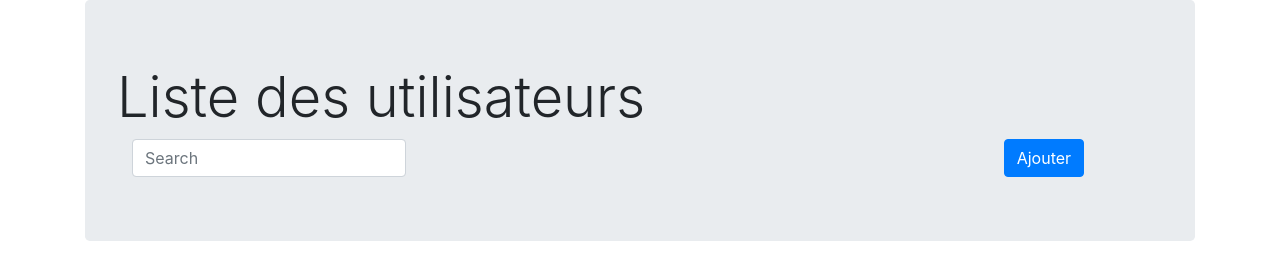
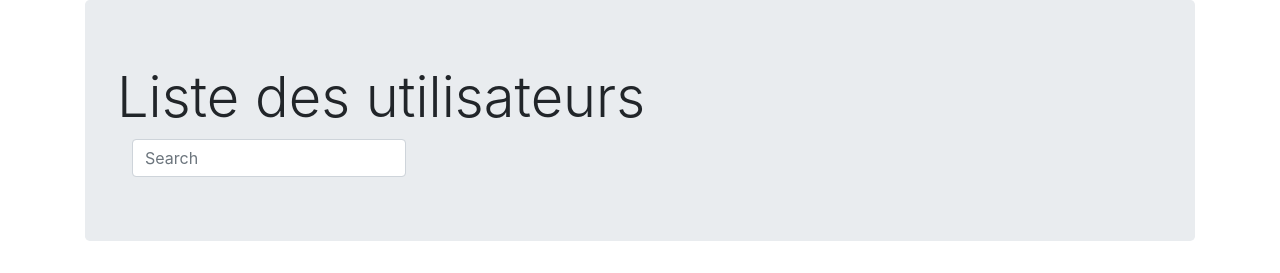
Before and after one commit to DbrSde/TP_Blog, a PHP site: template templates/redacPost/list.html.twig in a window 1280 px wide. Shown: the part 56-329 px from the top of the page. Run offline with PHP 8.4, Linux system fonts and the light colour scheme; the template is opened without the code that fills it, so the values that code supplies are empty; some libraries are stand-ins or nearby versions.

Commit message:
Suppression bouton ajouter utilisateur

```diff
--- a/templates/redacPost/list.html.twig
+++ b/templates/redacPost/list.html.twig
@@ -9,8 +9,7 @@
             <div class="col-2">
                 <input class="form-control mr-sm-2" name="search" type="search" placeholder="Search" aria-label="Search">
             </div>
-            <div class="col-8"></div>
-            <div class="col-2"><a class="btn btn-primary" href="/redacPost/Add">Ajouter</a></div>
+            <div class="col-10"></div>
         </form>
     </div>
     <table class="table table-striped">
```
